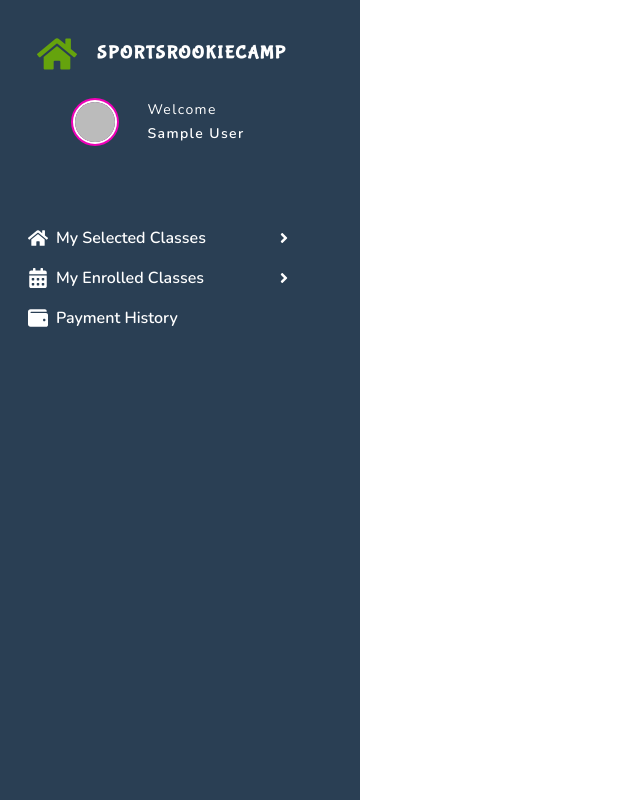
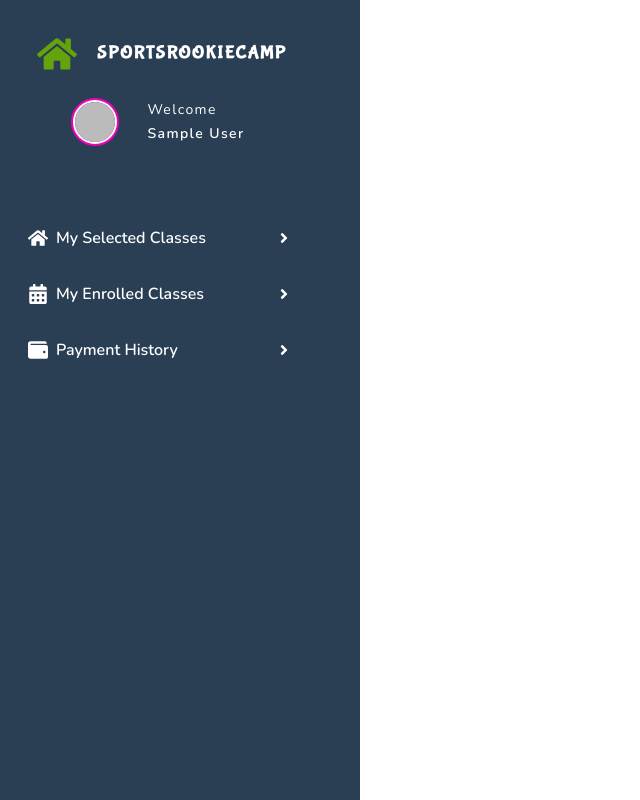
Before and after one commit to Abdullah149081/summer-camp-client, a React (Vite) app: page /dashboard in a window 1280 px wide. Shown: the whole page, without its empty margins (0-640 px from the left). Built offline with nearby package versions, Linux system fonts and the light colour scheme; no server answers; sample sign-in values are in the browser's storage.

Commit message:
axiox add

```diff
--- a/package.json
+++ b/package.json
@@ -10,6 +10,7 @@
     "preview": "vite preview"
   },
   "dependencies": {
+    "axios": "^1.4.0",
     "firebase": "^9.22.1",
     "flowbite-react": "^0.4.7",
     "react": "^18.2.0",
--- a/src/Page/Home/Banner/Banner.jsx
+++ b/src/Page/Home/Banner/Banner.jsx
@@ -60,12 +60,12 @@ const Banner = () => {
   ];
 
   return (
-    <div className="camp-container  lg:py-10">
+    <div className="lg:min-h-screen">
       <div className="carousel w-full">
         {banners.map((banner) => (
           <div key={banner._id} id={banner.id} className="carousel-item relative w-full">
-            <img src={banner.img_banner} className="rounded-xl w-full lg:h-[600px] 2xl:h-[750px] " alt="banner" />
-            <div className="absolute  text-white  inset-0 rounded-xl  bg-gray-900  bg-opacity-70 ">
+            <img src={banner.img_banner} className=" w-full lg:h-[600px] 2xl:h-[800px] " alt="banner" />
+            <div className="absolute  text-white  inset-0   bg-gray-900  bg-opacity-70 ">
               <div className="lg:left-[15%] 2xl:left-[25%] left-[27%] top-1/4  absolute">
                 <div className="hidden lg:block space-y-4">
                   <h2 className="lg:text-6xl 2xl:text-7xl lg:w-[600px] 2xl:w-[800px] font-bold  tracking-wide leading-[10rem]">{banner.title}</h2>
--- a/src/Page/Shared/Dashboard/Student/MySelectedClasses.jsx
+++ b/src/Page/Shared/Dashboard/Student/MySelectedClasses.jsx
@@ -1,8 +1,10 @@
 import React from "react";
+import PageTitle from "../../../../components/pageTitle/PageTitle";
 
 const MySelectedClasses = () => {
   return (
     <div>
+      <PageTitle title="Dashboard-MySelectedClasses" />
       <h1>hi</h1>
     </div>
   );
--- a/src/Routes/PrivateRoutes.jsx
+++ b/src/Routes/PrivateRoutes.jsx
@@ -23,7 +23,7 @@ const PrivateRoutes = ({ children }) => {
     return children;
   }
 
-  return <Navigate to="/" state={{ from: location }} replace />;
+  return <Navigate to="/login" state={{ from: location }} replace />;
 };
 
 export default PrivateRoutes;
--- a/src/Routes/Routes.jsx
+++ b/src/Routes/Routes.jsx
@@ -8,6 +8,7 @@ import ErrorPage from "../Page/Shared/ErrorPage/ErrorPage";
 
 import Dashboard from "../layout/Dashboard";
 import Main from "../layout/Main";
+import PrivateRoutes from "./PrivateRoutes";
 
 const router = createBrowserRouter([
   {
@@ -32,7 +33,11 @@ const router = createBrowserRouter([
   },
   {
     path: "dashboard",
-    element: <Dashboard />,
+    element: (
+      <PrivateRoutes>
+        <Dashboard />
+      </PrivateRoutes>
+    ),
     children: [
       {
         path: "studentClasses",
--- a/src/layout/Dashboard.jsx
+++ b/src/layout/Dashboard.jsx
@@ -16,7 +16,6 @@ const Dashboard = () => {
 
   return (
     <div className="drawer lg:drawer-open ">
-      <PageTitle title="Dashboard" />
       <input id="my-drawer-2" type="checkbox" className="drawer-toggle" />
       <div className="drawer-content ">
         <div className="flex justify-center">
@@ -67,7 +66,7 @@ const Dashboard = () => {
           )}
 
           {isInstructor && (
-            <div>
+            <div className="space-y-4">
               <li>
                 <NavLink to="/dashboard/addClass">
                   <FaUserEdit className="w-5 h-5" /> <span className="font-cinzel font-semibold">Add a Class</span> <FaAngleRight />
@@ -83,7 +82,7 @@ const Dashboard = () => {
           )}
 
           {!isAdmin && !isInstructor && (
-            <div>
+            <div className="space-y-4">
               <li>
                 <NavLink to="/dashboard/studentClasses">
                   <FaHome className="w-5 h-5" /> <span className="font-cinzel font-semibold">My Selected Classes</span> <FaAngleRight />
@@ -95,8 +94,8 @@ const Dashboard = () => {
                 </NavLink>
               </li>
               <li>
-                <NavLink to="/dashboard/history">
-                  <FaWallet className="w-5 h-5" /> <span className="font-cinzel font-semibold">Payment History</span>
+                <NavLink to="/dashboard/paymentHistory">
+                  <FaWallet className="w-5 h-5" /> <span className="font-cinzel font-semibold">Payment History</span> <FaAngleRight />
                 </NavLink>
               </li>
             </div>
```
Also changed, not shown: 1 other file (tests, documents, lock files or other folders).
